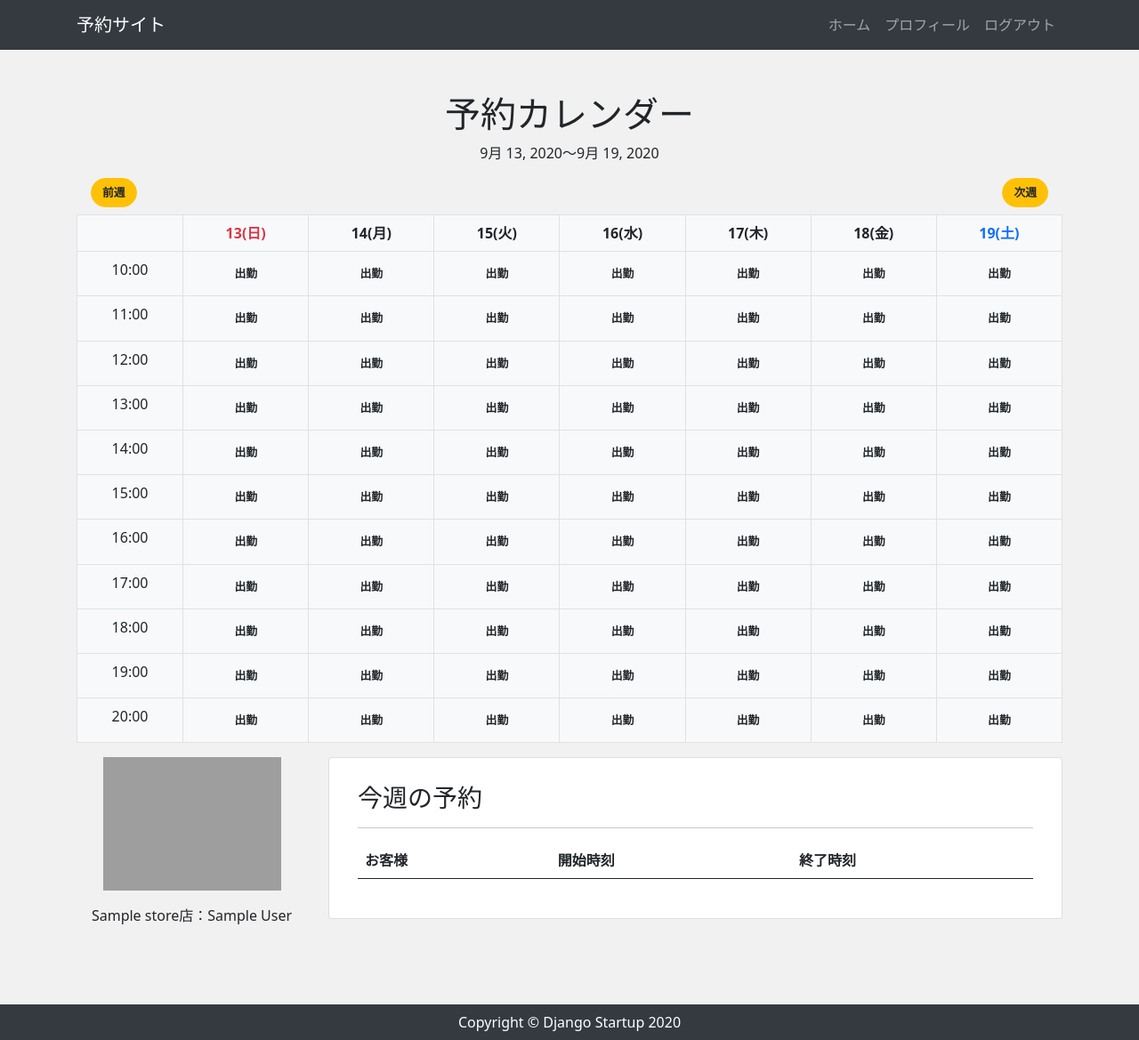
After one commit to akihiro-hosoya/django-reservation, a Django app: page /mypage/2020/9/13/ in a window 1280 px wide. The commit adds this page. Shown: the whole page at 89% size. Run offline with Django 3.2, Linux system fonts and the light colour scheme; a user stored in the database is signed in; tables that the repository leaves empty hold one stand-in row (values such as "Sample post"); lists and menus that the app fills with data are empty; some libraries are stand-ins or nearby versions; grey boxes are pictures that could not be loaded.

Commit message:
予約サイトチュートリアル終了

```diff
--- a/app/static/css/style.css
+++ b/app/static/css/style.css
@@ -73,6 +73,11 @@ main {
     grid-template-columns: repeat(2, 1fr);
 }
 
+/* mypage */
+.mypage img {
+    height: 150px;
+    object-fit: contain;
+}
 
 
 /* ---------- accounts ---------- */
--- /dev/null
+++ b/app/templates/app/mypage.html
@@ -0,0 +1,102 @@
+{% extends "app/base.html" %}
+
+{% block content %}
+<div class="text-center my-5">
+    <div class="mb-3">
+        <h1>予約カレンダー</h1>
+        <p>{{ start_day }}～{{ end_day }}</p>
+    </div>
+
+    <div class="d-flex mb-2">
+        <div class="mx-3 mr-auto">
+            <a class="btn btn-warning" href="{% url 'mypage' before.year before.month before.day %}">前週</a>
+        </div>
+        <div class="mx-3">
+            <a class="btn btn-warning" href="{% url 'mypage' next.year next.month next.day %}">次週</a>
+        </div>
+    </div>
+    <div class="mb-3">
+        <table class="table table-bordered bg-light">
+            <thead class="thead-light">
+                <tr>
+                    <th></th>
+                    {% for day in days %}
+                        {% if day.weekday == 5 %}
+                            <th scope="col" class="text-primary">{{ day | date:"d(D)" }}</th>
+                        {% elif day.weekday == 6 %}
+                            <th scope="col" class="text-danger">{{ day | date:"d(D)" }}</th>
+                        {% else %}
+                            <th scope="col">{{ day | date:"d(D)" }}</th>
+                        {% endif %}
+                    {% endfor %}
+                </tr>
+            </thead>
+            <tbody>
+                {% for booking_hour, booking_date in calendar.items %}
+                <tr>
+                    <td scope="row">{{ booking_hour }}:00</td>
+                    {% for datetime, book in booking_date.items %}
+                    <td>
+                        {% if book == "" %}
+                            <form method="POST" action="{% url 'holiday' datetime.year datetime.month datetime.day booking_hour %}">
+                                {% csrf_token %}
+                                <button class="btn btn-light" type="submit">出勤</button>
+                            </form>
+                        {% else %}
+                            {% if book == None %}
+                                <p class="mb-0">休み</p>
+                            {% else %}
+                                <p class="mb-0 font-weight-bold text-success">{{ book }}様</p>
+                            {% endif %}
+                            <form method="POST" action="{% url 'delete' datetime.year datetime.month datetime.day booking_hour %}">
+                                {% csrf_token %}
+                                <button class="btn btn-danger" type="submit">取消</button>
+                            </form>
+                        {% endif %}
+                    </td>
+                    {% endfor %}
+                </tr>
+                {% endfor %}
+            </tbody>
+        </table>
+    </div>
+
+    <div class="row">
+        <div class="col-md-3 mb-4 text-center mypage">
+            <img class="mb-3" src="/{{ staff_data.user.image.url }}" class="img-fluid" alt="">
+            <p>{{ staff_data.store.name }}店：{{ staff_data.user.first_name }} {{ staff_data.user.last_name }}</p>
+        </div>
+
+        <div class="col-md-9 mb-4">
+            <div class="card">
+                <div class="card-body px-2 py-1">
+                    <div class="p-4 text-left">
+                        <h3>今週の予約</h3>
+                        <hr>
+                        <table class="table">
+                            <thead class="thead-light">
+                                <tr>
+                                    <th>お客様</th>
+                                    <th>開始時刻</th>
+                                    <th>終了時刻</th>
+                                </tr>
+                            </thead>
+                            <tbody>
+                                {% for booking in booking_data %}
+                                    {% if booking.first_name != None %}
+                                        <tr>
+                                            <td>{{ booking.first_name }} {{ booking.last_name }}様</td>
+                                            <td>{{ booking.start }}</td>
+                                            <td>{{ booking.end }}</td>
+                                        </tr>
+                                    {% endif %}
+                                {% endfor %}
+                            </tbody>
+                        </table>
+                    </div>
+                </div>
+            </div>
+        </div>
+    </div>
+</div>
+{% endblock %}
--- a/app/urls.py
+++ b/app/urls.py
@@ -8,4 +8,7 @@ urlpatterns = [
     path('calendar/<int:pk>/<int:year>/<int:month>/<int:day>/', views.CalendarView.as_view(), name='calendar'),
     path('booking/<int:pk>/<int:year>/<int:month>/<int:day>/<int:hour>/', views.BookingView.as_view(), name='booking'),
     path('thanks/', views.ThanksView.as_view(), name='thanks'),
+    path('mypage/<int:year>/<int:month>/<int:day>/', views.MyPageView.as_view(), name='mypage'),
+    path('mypage/holiday/<int:year>/<int:month>/<int:day>/<int:hour>/', views.Holiday, name='holiday'),
+    path('mypage/delete/<int:year>/<int:month>/<int:day>/<int:hour>/', views.Delete, name='delete'),
 ]
--- a/app/views.py
+++ b/app/views.py
@@ -8,10 +8,19 @@ from django.db.models import Q
 from django.utils.timezone import localtime, make_aware
 
 from app.forms import BookingForm
+from django.views.decorators.http import require_POST
 
 # Create your views here.
 class StoreView(View):
     def get(self, request, *args, **kwargs):
+        if request.user.is_authenticated:
+            start_date = date.today()
+            weekday = start_date.weekday()
+            # カレンダー日曜日開始
+            if weekday != 6:
+                start_date = start_date - timedelta(days=weekday + 1)
+            return redirect('mypage', start_date.year, start_date.month, start_date.day)
+
         store_data = Store.objects.all()
 
         return render(request, 'app/store.html', {
@@ -127,3 +136,80 @@ class BookingView(View):
 
 class ThanksView(TemplateView):
     template_name = 'app/thanks.html'
+
+class MyPageView(LoginRequiredMixin, View):
+    def get(self, request, *args, **kwargs):
+        staff_data = Staff.objects.filter(id=request.user.id).select_related('user').select_related('store')[0]
+        year = self.kwargs.get('year')
+        month = self.kwargs.get('month')
+        day = self.kwargs.get('day')
+        start_date = date(year=year, month=month, day=day)
+        days = [start_date + timedelta(days=day) for day in range(7)]
+        start_day = days[0]
+        end_day = days[-1]
+
+        calendar = {}
+        # 10時～20時
+        for hour in range(10, 21):
+            row = {}
+            for day_ in days:
+                row[day_] = ""
+            calendar[hour] = row
+        start_time = make_aware(datetime.combine(start_day, time(hour=10, minute=0, second=0)))
+        end_time = make_aware(datetime.combine(end_day, time(hour=20, minute=0, second=0)))
+        booking_data = Booking.objects.filter(staff=staff_data).exclude(Q(start__gt=end_time) | Q(end__lt=start_time))
+        for booking in booking_data:
+            local_time = localtime(booking.start)
+            booking_date = local_time.date()
+            booking_hour = local_time.hour
+            if (booking_hour in calendar) and (booking_date in calendar[booking_hour]):
+                calendar[booking_hour][booking_date] = booking.first_name
+
+        return render(request, 'app/mypage.html', {
+            'staff_data': staff_data,
+            'booking_data': booking_data,
+            'calendar': calendar,
+            'days': days,
+            'start_day': start_day,
+            'end_day': end_day,
+            'before': days[0] - timedelta(days=7),
+            'next': days[-1] + timedelta(days=1),
+            'year': year,
+            'month': month,
+            'day': day,
+        })
+
+@require_POST
+def Holiday(request, year, month, day, hour):
+    staff_data = Staff.objects.get(id=request.user.id)
+    start_time = make_aware(datetime(year=year, month=month, day=day, hour=hour))
+    end_time = make_aware(datetime(year=year, month=month, day=day, hour=hour + 1))
+
+    # 休日追加
+    Booking.objects.create(
+        staff=staff_data,
+        start=start_time,
+        end=end_time,
+    )
+
+    start_date = date(year=year, month=month, day=day)
+    weekday = start_date.weekday()
+    # カレンダー日曜日開始
+    if weekday != 6:
+        start_date = start_date - timedelta(days=weekday + 1)
+    return redirect('mypage', year=start_date.year, month=start_date.month, day=start_date.day)
+
+@require_POST
+def Delete(request, year, month, day, hour):
+    start_time = make_aware(datetime(year=year, month=month, day=day, hour=hour))
+    booking_data = Booking.objects.filter(start=start_time)
+
+    # 予約削除
+    booking_data.delete()
+
+    start_date = date(year=year, month=month, day=day)
+    weekday = start_date.weekday()
+    # カレンダー日曜日開始
+    if weekday != 6:
+        start_date = start_date - timedelta(days=weekday + 1)
+    return redirect('mypage', year=start_date.year, month=start_date.month, day=start_date.day)
```
